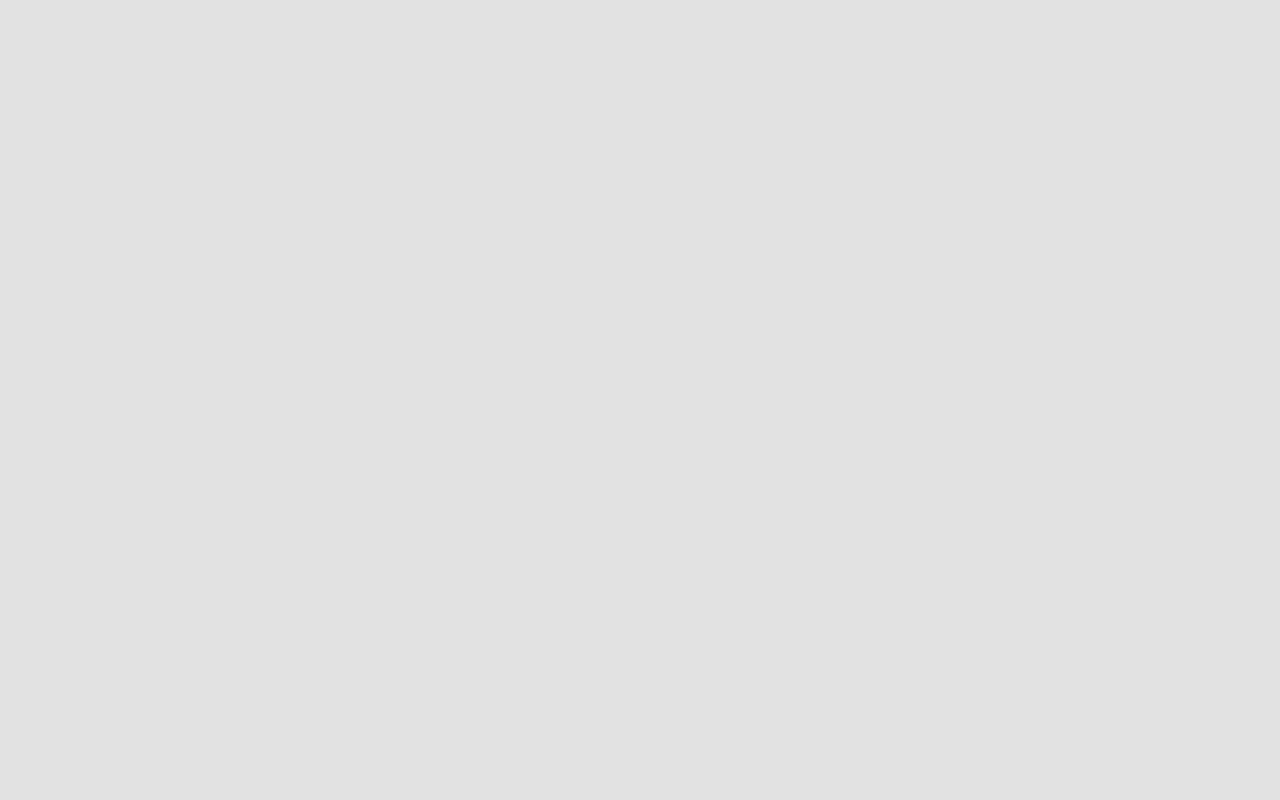
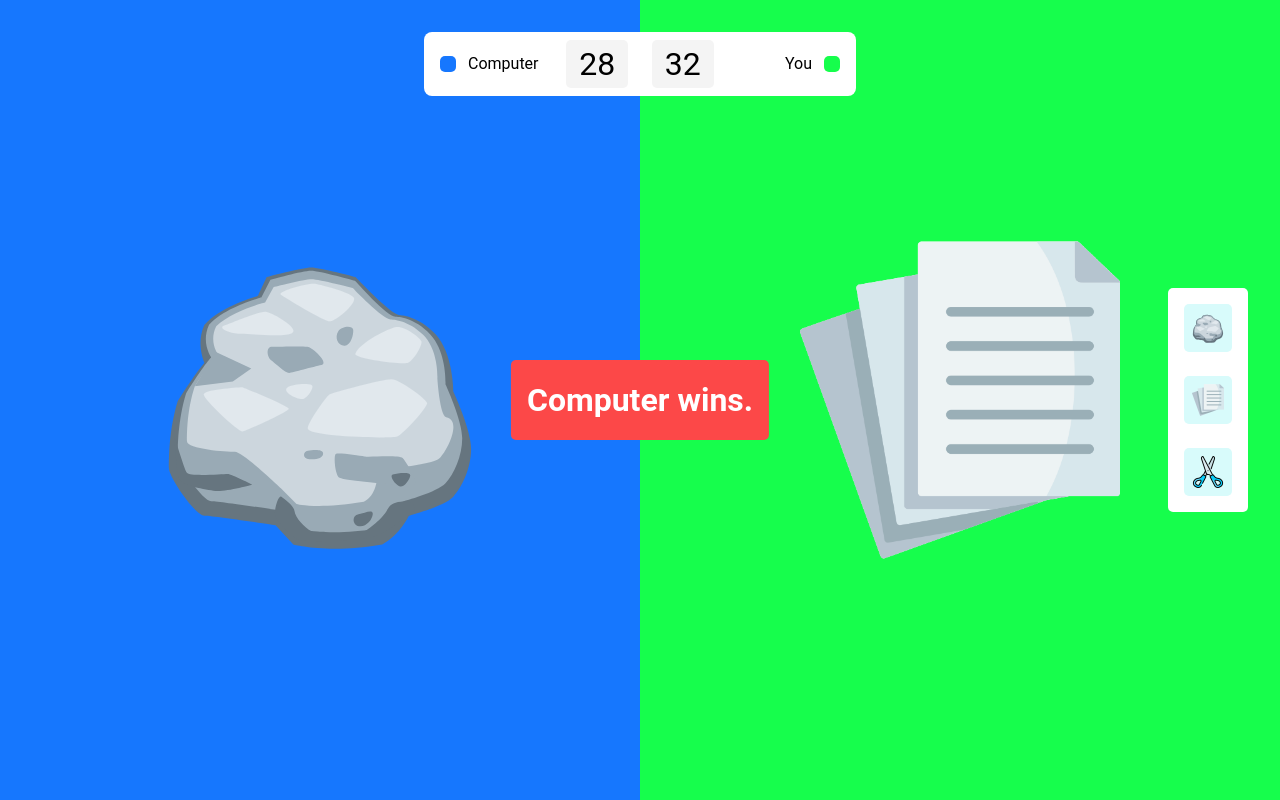
Before and after one commit to vishnu-mkv/stone-paper-scissor, a plain HTML site: page index.html in a window 1280 px wide. Drawn offline with nearby package versions, Linux system fonts and the light colour scheme.

Commit message:
html css for desktop

```diff
--- a/index.html
+++ b/index.html
@@ -12,5 +12,58 @@
       href="https://fonts.googleapis.com/css2?family=Material+Symbols+Outlined:opsz,wght,FILL,GRAD@48,400,0,0"
     />
   </head>
-  <body></body>
+  <body>
+    <div class="container">
+      <div class="message active error">Computer wins.</div>
+      <div class="splitup computer">
+        <div class="displays">
+          <img src="./assets/rock.svg" class="rock active" alt="" />
+          <img src="./assets/paper.png" class="paper" alt="" srcset="" />
+          <img src="./assets/scissors.png" class="scissors" alt="" srcset="" />
+        </div>
+      </div>
+      <div class="splitup user">
+        <div class="displays">
+          <img src="./assets/rock.svg" class="rock" alt="" />
+          <img src="./assets/paper.png" class="paper active" alt="" srcset="" />
+          <img src="./assets/scissors.png" class="scissors" alt="" srcset="" />
+        </div>
+        <div class="actions">
+          <img src="./assets/rock.svg" data-value="rock" alt="" />
+          <img
+            src="./assets/paper.png"
+            data-value=""
+            ="paper"
+            alt=""
+            srcset=""
+          />
+          <img
+            src="./assets/scissors.png"
+            data-value=""
+            ="scissors"
+            alt=""
+            srcset=""
+          />
+        </div>
+      </div>
+      <div class="scoreboard">
+        <div class="split">
+          <div class="info">
+            <div class="profile">
+              <div class="avatar computer"></div>
+              <span class="name">Computer</span>
+            </div>
+            <span class="score computer-score">28</span>
+          </div>
+          <div class="info">
+            <span class="score user-score">32</span>
+            <div class="profile">
+              <span class="name">You</span>
+              <div class="avatar user"></div>
+            </div>
+          </div>
+        </div>
+      </div>
+    </div>
+  </body>
 </html>
--- a/style.css
+++ b/style.css
@@ -1,8 +1,144 @@
+:root {
+  --background: #e2e2e2;
+  --user-color: #16fe4c;
+  --computer-color: #1677fe;
+  --scoreboard: #fff;
+}
+
 body {
-  background-color: #e2e2e2;
+  background-color: var(--background);
   font-family: "Roboto", sans-serif;
   line-height: 1.5;
   margin: 0;
   padding: 0;
   height: 100vh;
 }
+
+.container {
+  display: grid;
+  grid-template-columns: repeat(2, 1fr);
+  height: 100%;
+  position: relative;
+}
+
+.user {
+  background-color: var(--user-color);
+  position: relative;
+}
+
+.computer {
+  background-color: var(--computer-color);
+}
+
+.splitup {
+  display: grid;
+  place-items: center;
+}
+
+.scoreboard {
+  position: absolute;
+  width: 95%;
+  max-width: 400px;
+  top: 2em;
+  padding: 0.5em 1em;
+  background-color: var(--scoreboard);
+  left: 50%;
+  transform: translateX(-50%);
+  /* clip path trapezoid */
+  border-radius: 0.5em;
+}
+
+.split {
+  display: grid;
+  grid-template-columns: 1fr 1fr;
+  gap: 1.5em;
+}
+
+.avatar {
+  aspect-ratio: 1;
+  height: 1em;
+  border-radius: 5px;
+}
+
+.info,
+.profile {
+  display: flex;
+  align-items: center;
+  gap: 0.75em;
+  justify-content: space-between;
+}
+
+.score {
+  font-size: 2em;
+  padding: 0 0.4em;
+  border-radius: 5px;
+  background-color: #f4f4f4;
+}
+
+.displays img {
+  height: 1vh;
+  aspect-ratio: 1;
+  object-fit: contain;
+  display: none;
+}
+
+.displays img.active {
+  display: block;
+  transform: scale(40);
+  transition: transform 1s ease-in-out;
+}
+
+.actions {
+  display: flex;
+  flex-direction: column;
+  gap: 1.5em;
+  justify-content: center;
+  position: absolute;
+  right: 2em;
+  transform: translateY(-50%);
+  top: 50%;
+  background-color: var(--scoreboard);
+  padding: 1em;
+  border-radius: 5px;
+}
+
+.actions img {
+  cursor: pointer;
+  height: 2em;
+  aspect-ratio: 1;
+  object-fit: contain;
+  padding: 0.5em;
+  border-radius: 5px;
+  background-color: rgb(216, 251, 251);
+}
+
+.actions img:hover {
+  transform: scale(1.2);
+  transition: all 0.2s ease-in-out;
+}
+
+.message {
+  position: absolute;
+  top: 50%;
+  left: 50%;
+  transform: translate(-50%, -50%);
+  font-size: clamp(1.5rem, 5vw, 2rem);
+  z-index: 10;
+  text-align: center;
+  color: black;
+  font-weight: 700;
+  transition: opacity 0.3s ease-in-out;
+  background-color: var(--scoreboard);
+  padding: 1rem;
+  border-radius: 5px;
+  opacity: 0;
+}
+
+.message.active {
+  opacity: 1;
+}
+
+.message.error {
+  color: white;
+  background-color: rgb(252, 72, 72);
+}
```
Also changed, not shown: assets/paper.png (added), assets/rock.svg (added), assets/scissors.png (added).
